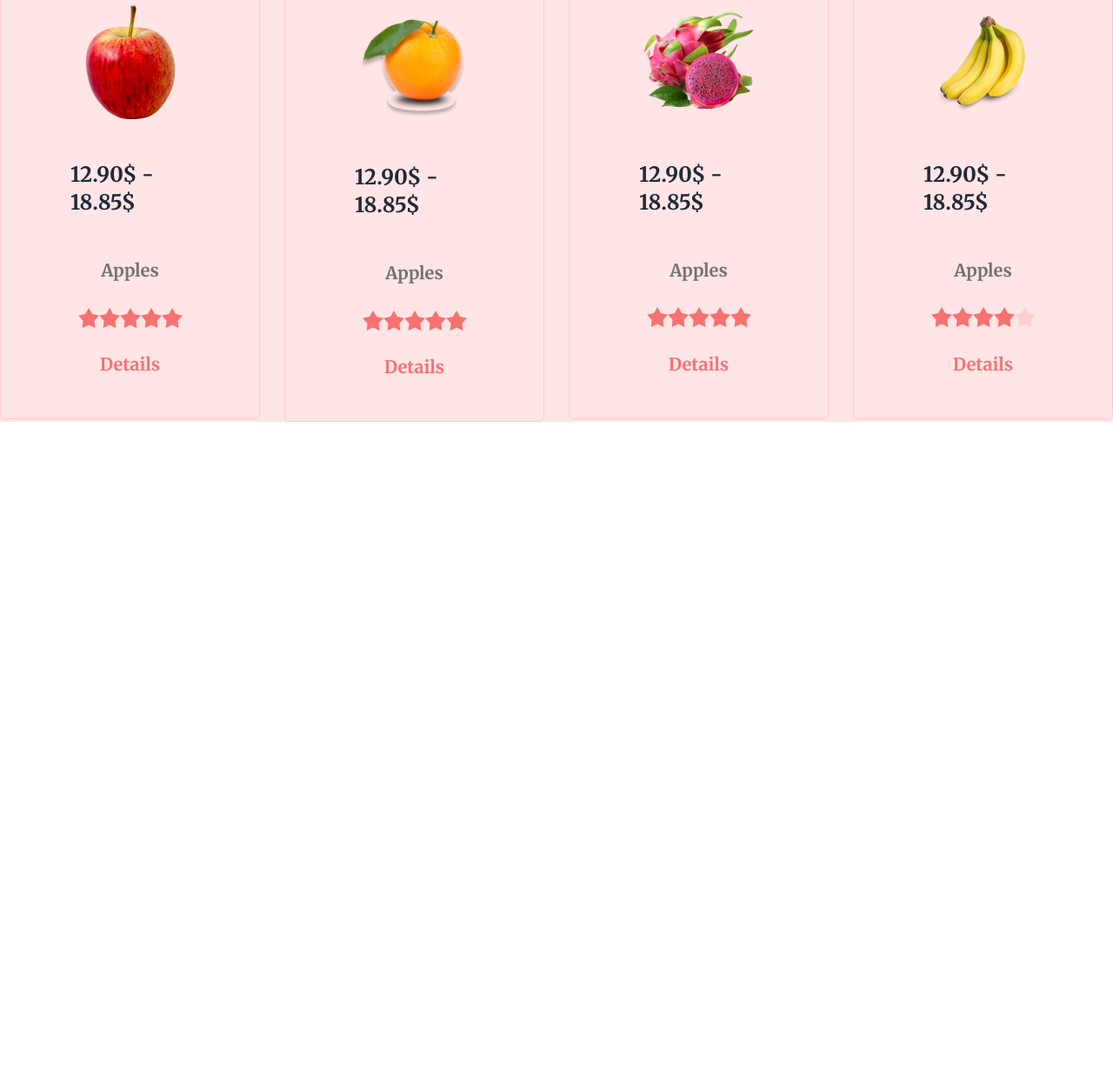
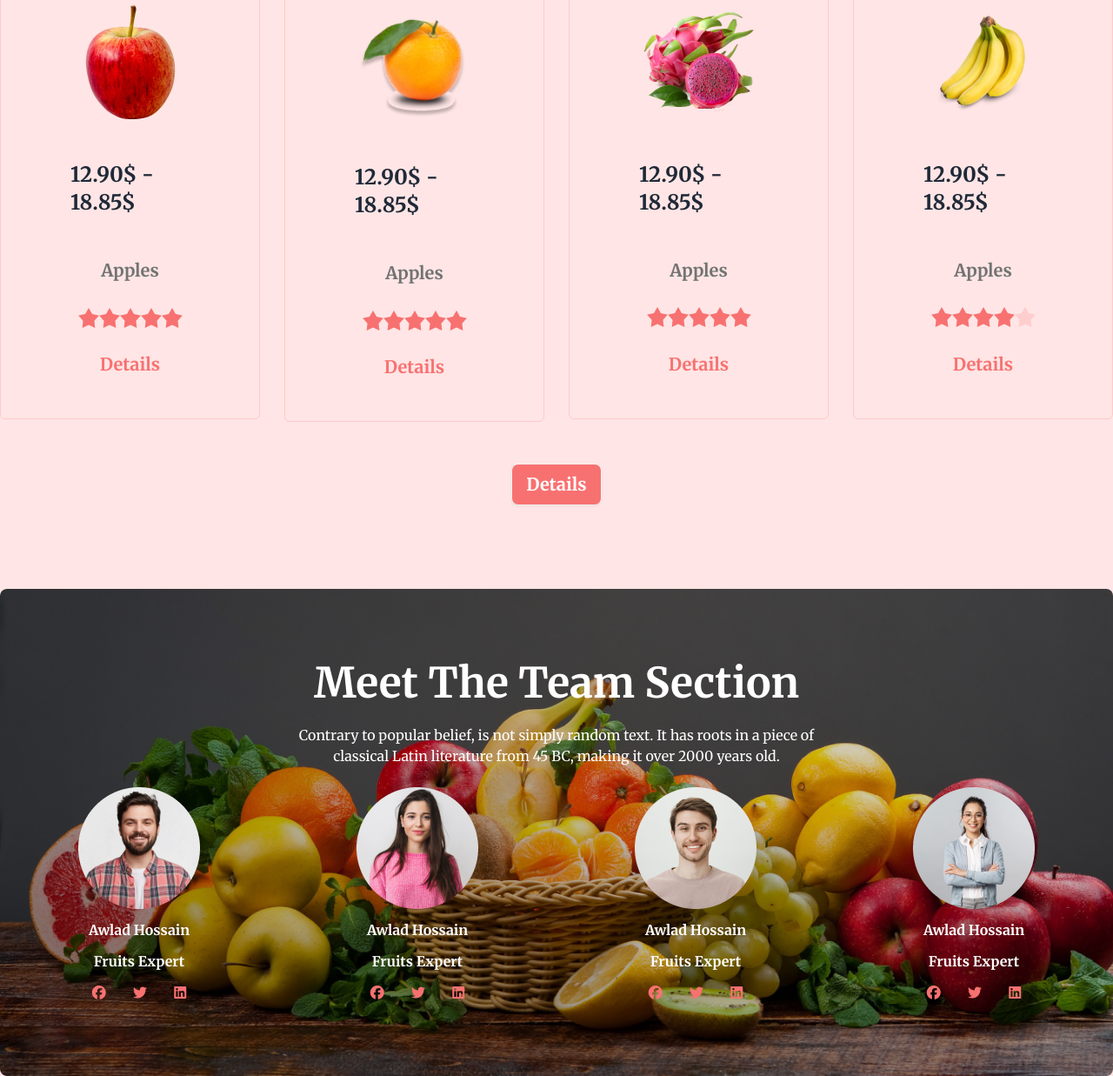
Before and after one commit to Afzal-Hossen-Hasib/fruitify, a plain HTML site: page index.html in a window 1280 px wide. Shown: the part 1218-2455 px from the top of the page at 87% size. Before the commit the page ends 1703 px from the top, so only its background shows below. Drawn offline with nearby package versions, Linux system fonts and the light colour scheme.

Commit message:
expert section added

```diff
--- a/index.html
+++ b/index.html
@@ -284,9 +284,93 @@
                     </div>
 
                 </div>
+
+                <div class="flex items-center justify-center pt-12">
+                    <button class="bg-red-400 font-bold text-xl btn text-white hover:bg-red-400">Details</button>
+                </div>
             </section>
         <!-- Fruit Content End  -->
 
+        <!-- Expert Section Start  -->
+            <section class="container mx-auto mt-24 px-3 lg:px-0 bg-[linear-gradient(45deg,rgba(0,0,0,0.4),rgba(0,0,0,0.1)),url(./image/banner/banner1.png)] bg-cover h-auto lg:h-[70vh] flex flex-col items-center justify-center py-4 lg:py-0 rounded-lg">
+
+                <h1 class="text-white pb-6 text-xl lg:text-5xl font-bold capitalize">Meet the team section</h1>
+                <p class="lg:w-1/2 mx-auto text-justify lg:text-center pb-6 text-white">Contrary to popular belief, is not simply random text. It has roots in a piece of classical Latin literature from 45 BC, making it over 2000 years old.</p>
+
+                <div class="flex flex-col lg:flex-row items-center justify-around w-full gap-7 lg:gap-0">
+                    <div>
+                        <div>
+                            <img src="./image/user/member1.png" alt="">
+                        </div>
+
+                        <div>
+                            <h4 class="text-white font-bold text-center pt-3">Awlad Hossain</h4>
+                            <p class="text-white font-bold py-3 text-center">Fruits Expert</p>
+                            <ul class="flex items-center justify-around text-red-400">
+                                <li><i class="fa-brands fa-facebook"></i></li>
+                                <li><i class="fa-brands fa-twitter"></i></li>
+                                <li><i class="fa-brands fa-linkedin"></i></li>
+                            </ul>
+                        </div>
+                    </div>
+
+                    <div>
+                        <div>
+                            <img src="./image/user/member2.png" alt="">
+                        </div>
+
+                        <div>
+                            <h4 class="text-white font-bold text-center pt-3">Awlad Hossain</h4>
+                            <p class="text-white font-bold py-3 text-center">Fruits Expert</p>
+                            <ul class="flex items-center justify-around text-red-400">
+                                <li><i class="fa-brands fa-facebook"></i></li>
+                                <li><i class="fa-brands fa-twitter"></i></li>
+                                <li><i class="fa-brands fa-linkedin"></i></li>
+                            </ul>
+                        </div>
+                    </div>
+
+                    <div>
+                        <div>
+                            <img src="./image/user/member3.png" alt="">
+                        </div>
+
+                        <div>
+                            <h4 class="text-white font-bold text-center pt-3">Awlad Hossain</h4>
+                            <p class="text-white font-bold py-3 text-center">Fruits Expert</p>
+                            <ul class="flex items-center justify-around text-red-400">
+                                <li><i class="fa-brands fa-facebook"></i></li>
+                                <li><i class="fa-brands fa-twitter"></i></li>
+                                <li><i class="fa-brands fa-linkedin"></i></li>
+                            </ul>
+                        </div>
+                    </div>
+
+                    <div>
+                        <div>
+                            <img src="./image/user/member4.png" alt="">
+                        </div>
+
+                        <div>
+                            <h4 class="text-white font-bold text-center pt-3">Awlad Hossain</h4>
+                            <p class="text-white font-bold py-3 text-center">Fruits Expert</p>
+                            <ul class="flex items-center justify-around text-red-400">
+                                <li><i class="fa-brands fa-facebook"></i></li>
+                                <li><i class="fa-brands fa-twitter"></i></li>
+                                <li><i class="fa-brands fa-linkedin"></i></li>
+                            </ul>
+                        </div>
+                    </div>
+                </div>
+
+            </section>
+        <!-- Expert Section End  -->
+
+        <!-- Choose Us Section Start  -->
+            <section>
+
+            </section>
+        <!-- Choose Us Section End  -->
 
     </main>
     <!-- Main Section End  -->
```
